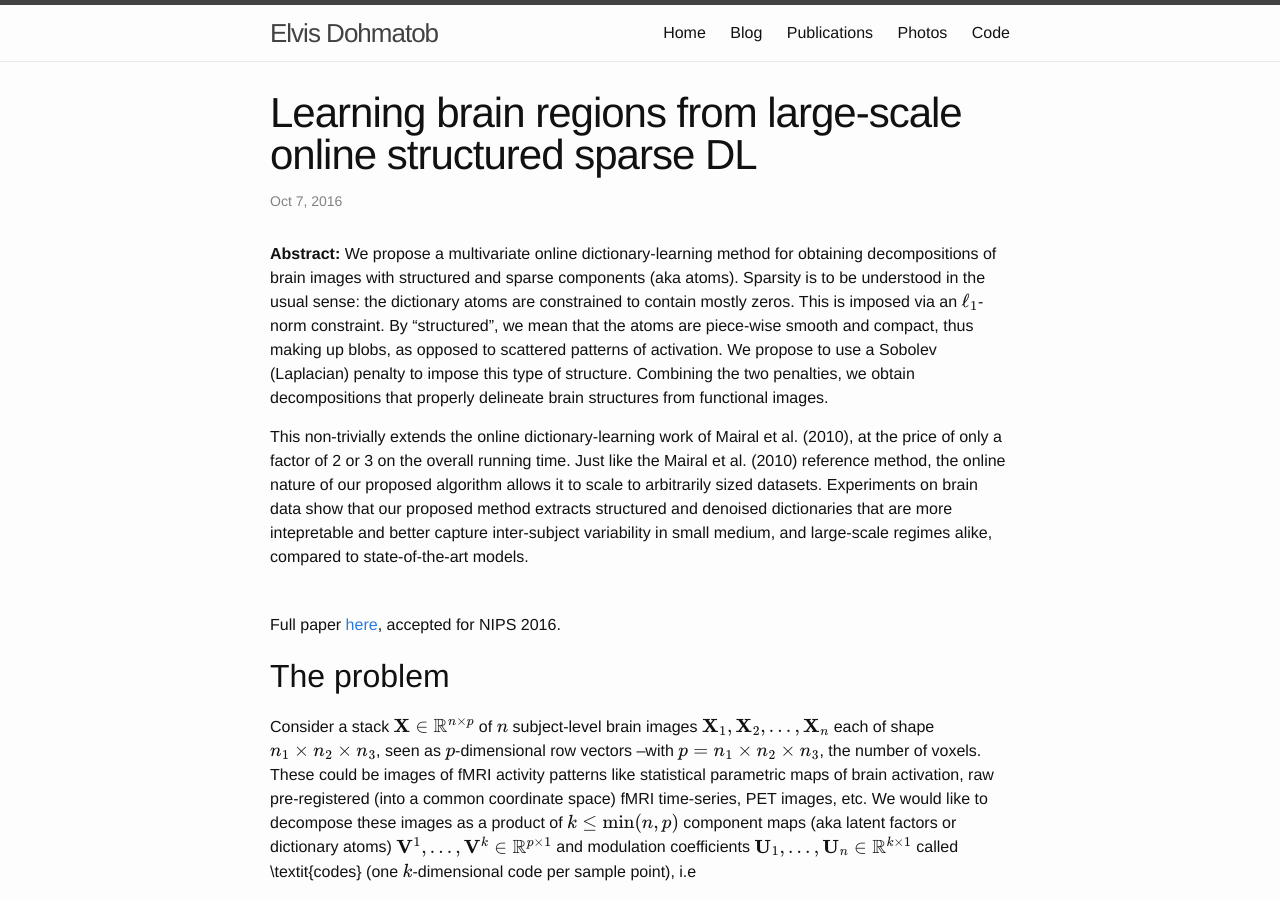
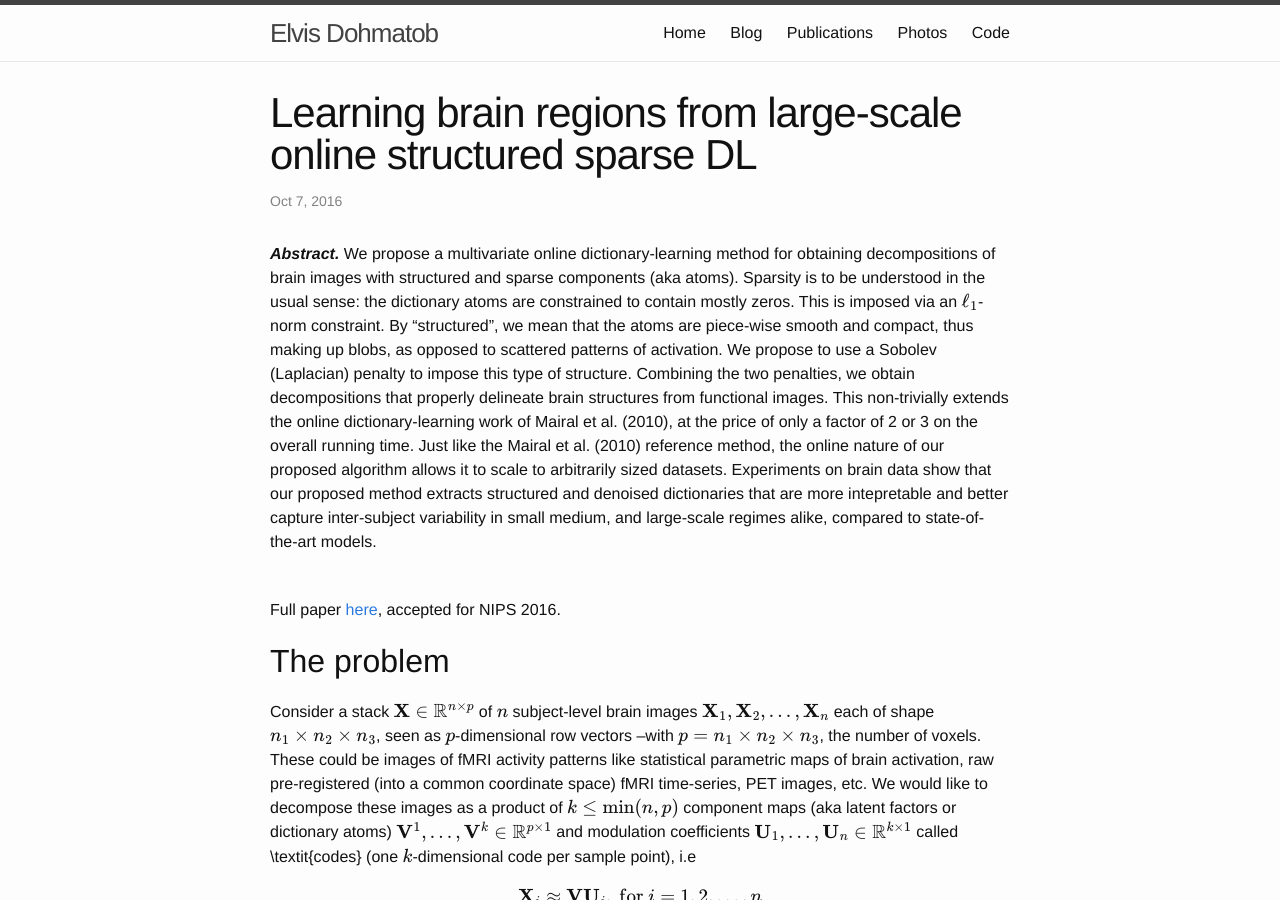
Before and after one commit to dohmatob/dohmatob.github.io, a Jekyll site: the page built from _posts/2016-10-07-ssodl.markdown, in a window 1280 px wide and 900 px high. Built offline with Jekyll 4.4.1, drawn with Linux system fonts in a browser that asks for light colours; formulas are drawn with MathJax 3; some of the changed lines change nothing that is shown; some of the changed text lies outside the part shown.

Commit message:
glitches in mathjax

```diff
--- a/_posts/2016-10-07-ssodl.markdown
+++ b/_posts/2016-10-07-ssodl.markdown
@@ -11,7 +11,7 @@
 
 ---
 
-<b>Abstract:</b>
+*<b>Abstract.</b>*
   We propose a multivariate online dictionary-learning
   method for obtaining decompositions of brain
 images with structured and sparse components (aka atoms). Sparsity is
@@ -23,7 +23,6 @@
 penalty to impose this type of structure.
 Combining the two penalties, we obtain decompositions that properly
 delineate brain structures from functional images.
-
 This non-trivially extends the
 online dictionary-learning  work of Mairal et
 al. (2010), at the price of only a factor of 2 or 3 on the overall
@@ -90,12 +89,11 @@
 sample / subject should be sparsely encoded across only a few atoms of
 the dictionary, then we can use the $\ell_1$ penalty $\phi(\U_i) :=
 \alpha||\U_i||_1$ as in \cite{mairal2010}. We note that in contrast to
-the $\ell_1$ penalty, the Ridge leads to stable codes. The parameter $\alpha > 0$ controls the amount of penalization on the codes. %, which can be updated in closed-form via SVD. %% (w.r.t small pertubations in
- the input data $\X$) due to strong-convexity of the resulting coding problem.
+the $\ell_1$ penalty, the Ridge leads to stable codes. The parameter $\alpha > 0$ controls the amount of penalization on the codes. %, which can be updated in closed-form via SVD.
 
 - The constraint set $\mathcal C$ is a sparsity-inducing compact
-simple\footnote{Mainly in the sense that the Euclidean projection onto
-$\mathcal C$ should be easy to compute.} convex subset of $\mathbb R^p$
+simple (mainly in the sense that the Euclidean projection onto
+$\mathcal C$ should be easy to compute) convex subset of $\mathbb R^p$
 like an $\ell_1$-ball $\mathbb B_{p,\ell_1}(\tau)$ or a simplex $\mathcal S_p(\tau)$, defined respectively as $$\mathbb B_{p,\ell_1}(\tau) := \left\{\v \in \mathbb R^p\text{ s.t }|\v_1| + |\v_2| + \ldots + |\v_p| \le \tau\right\},$$
 and
 $\mathcal S_p(\tau) := \mathbb B_{p,\ell_1}(\tau) \cap \mathbb R_+^p.$
```
Also changed, not shown: 2 other files.
